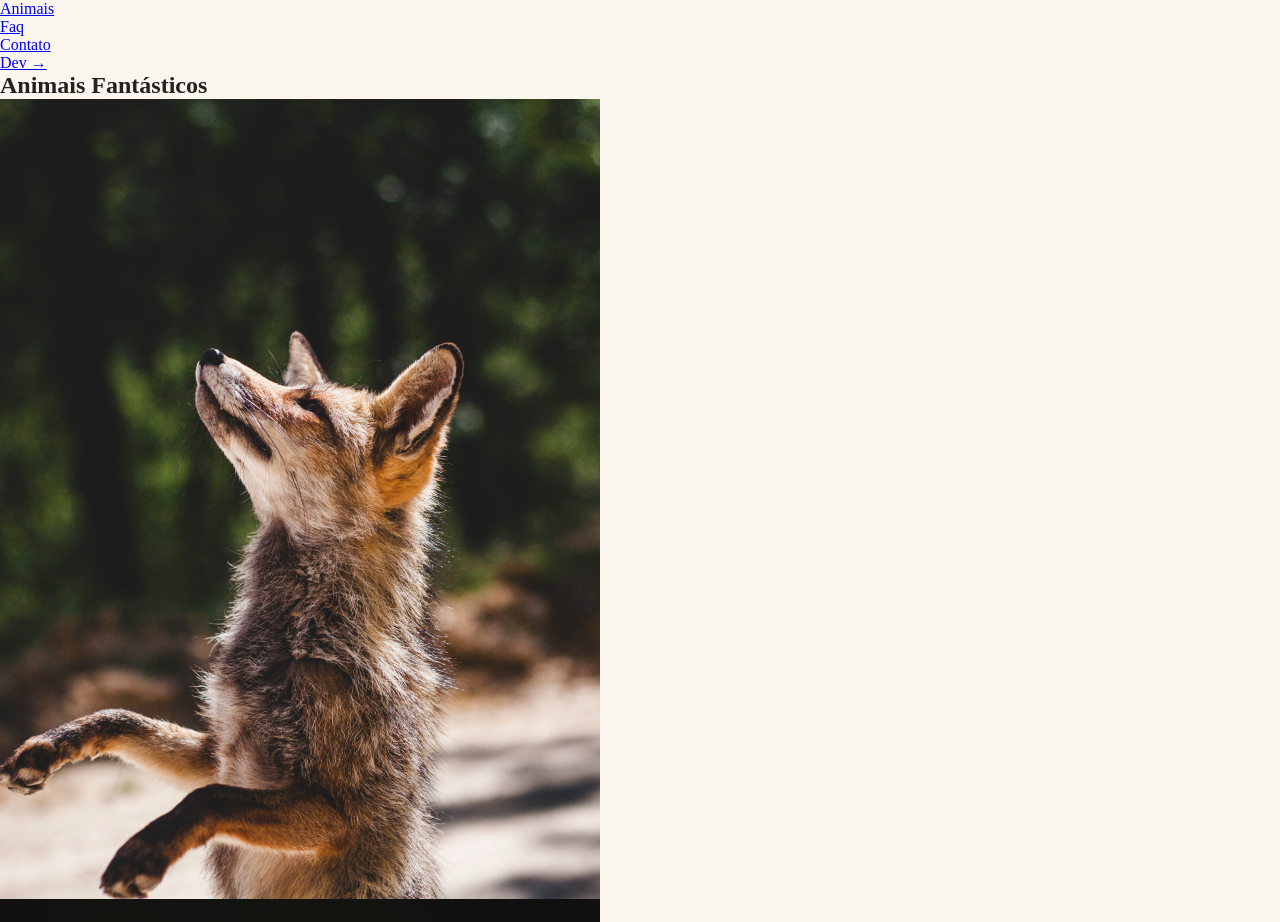
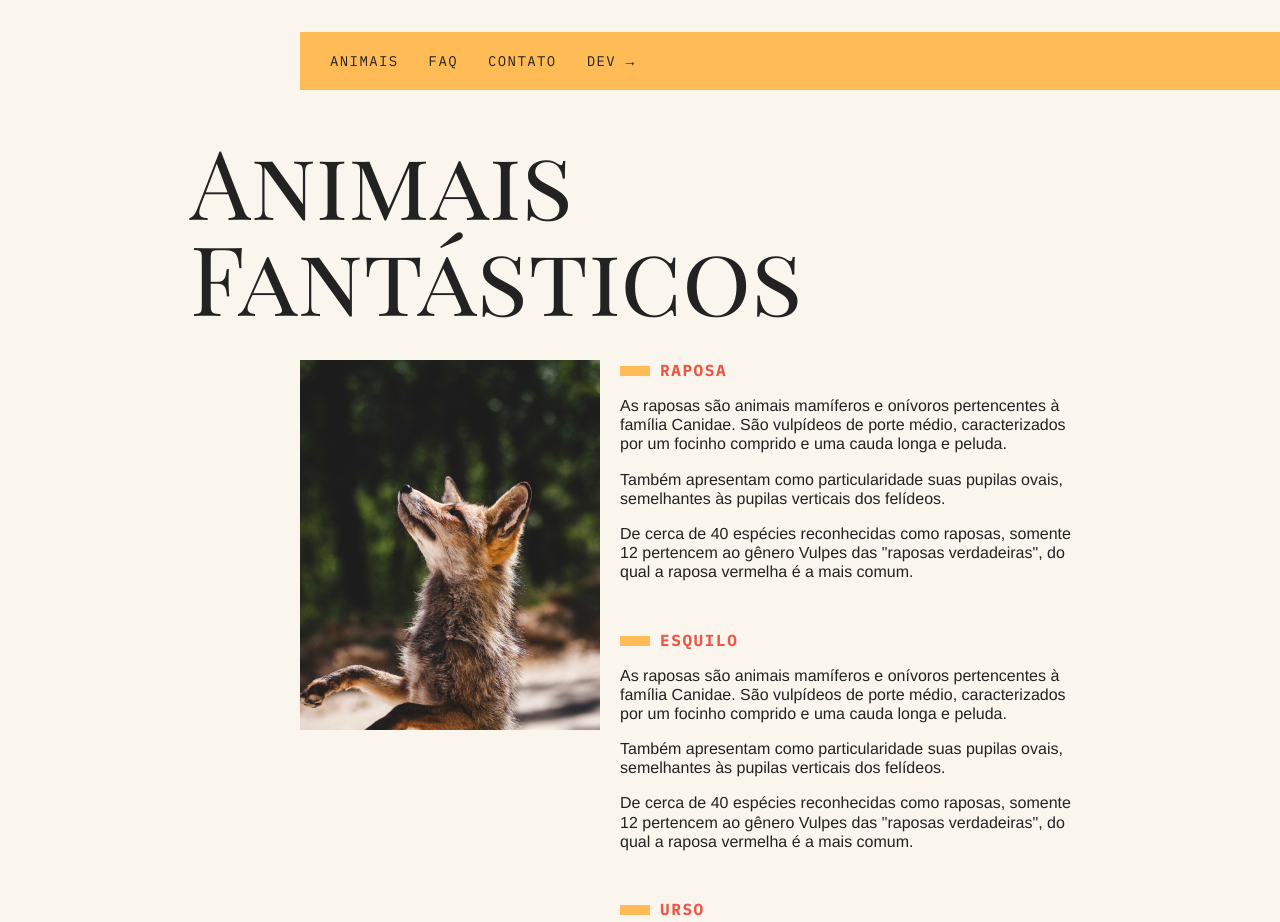
Before and after one commit to felipe-thomaz/Animais-Fantasticos, a plain HTML site: page index.html in a window 1280 px wide. Shown: the top 922 px of the page. Drawn offline with Linux system fonts and the light colour scheme; a script that the page names is missing.

Commit message:
style from animal section updated

```diff
--- a/css/style.css
+++ b/css/style.css
@@ -15,4 +15,101 @@ body{
   color: #222;
   -webkit-font-smoothing: antialiased;
   display: grid;
+  grid-template-columns: 1fr 120px minmax(300px, 800px) 1fr;
 }
+
+.menu{
+  grid-column: 3 / 5;
+  margin-top: 2rem;
+  margin-bottom: 2rem;
+  background-color: #fb5;
+}
+.menu ul{
+  display: flex;
+  flex-wrap: wrap;
+  padding: 10px;
+}
+
+.menu li a{
+  display: block;
+  padding: 10px;
+  margin-left: 10px;
+  color: #222;
+  text-decoration: none;
+  font-family: 'IBM Plex Mono', monospace;
+  text-transform: uppercase;
+  font-size: .875rem;
+  letter-spacing: .1em;
+}
+
+.grid-section{
+  grid-column: 2/4;
+  width: 100%;
+  box-sizing: border-box;
+  padding: 10px;
+  display: grid;
+  grid-template-columns: 90px 300px 1fr;
+  grid-gap: 20px;
+  margin-bottom: 4rem;
+}
+
+.titulo{
+  font-family: 'Playfair Display SC', Georgia;
+  font-size: 6rem;
+  line-height: 1;
+  font-weight: normal;
+  margin-bottom: 1rem;
+  grid-column: 1/4;
+}
+
+.animais h2{
+  font-family: 'IBM Plex Mono', monospace;
+  font-size: 1rem;
+  text-transform: uppercase;
+  letter-spacing: .1em;
+  margin-bottom: 1rem;
+  color: #e54;
+}
+
+.animais h2::before{
+  content: '';
+  display: inline-block;
+  width: 30px;
+  height: 10px;
+  margin-right: 10px;
+  background-color: #fb5;
+}
+
+.animais p{
+  font-family: Helvetica, Arial;
+  line-height: 1.2;
+  margin-bottom: 1rem;
+}
+
+.animais-lista{
+  height: 370px;
+  overflow-y: scroll;
+  grid-column: 2;
+}
+
+.animais-lista::-webkit-scrollbar{
+  width: 18px;
+}
+
+.animais-lista::-webkit-scrollbar-thumb{
+  background-color: #fb5;
+  border-left: 4px solid #faf6ed;
+  border-right: 4px solid #faf6ed;
+}
+
+.animais-lista::-webkit-scrollbar-track{
+  background-color: #faf6ed;
+}
+
+.animais-descricao {
+  grid-column: 3;
+}
+
+.animais-descricao section{
+  margin-bottom: 3rem;
+}
--- a/index.html
+++ b/index.html
@@ -5,6 +5,9 @@
   <meta http-equiv="X-UA-Compatible" content="IE=edge">
   <meta name="viewport" content="width=device-width, initial-scale=1.0">
   <title>Animais Fantásticos</title>
+  <link rel="preconnect" href="https://fonts.googleapis.com">
+  <link rel="preconnect" href="https://fonts.gstatic.com" crossorigin>
+  <link href="https://fonts.googleapis.com/css2?family=IBM+Plex+Mono:wght@400;700&family=Playfair+Display+SC&display=swap" rel="stylesheet">
   <link rel="stylesheet" href="./css/style.css">
 </head>
 <body>
@@ -19,7 +22,7 @@
 
   <section class="grid-section animais" id="animais">
     <h1 class="titulo">Animais Fantásticos</h1>
-    <ul>
+    <ul class="animais-lista">
       <li><img src="img/imagem1.jpg"></li>
       <li><img src="img/imagem2.jpg"></li>
       <li><img src="img/imagem3.jpg"></li>
```
